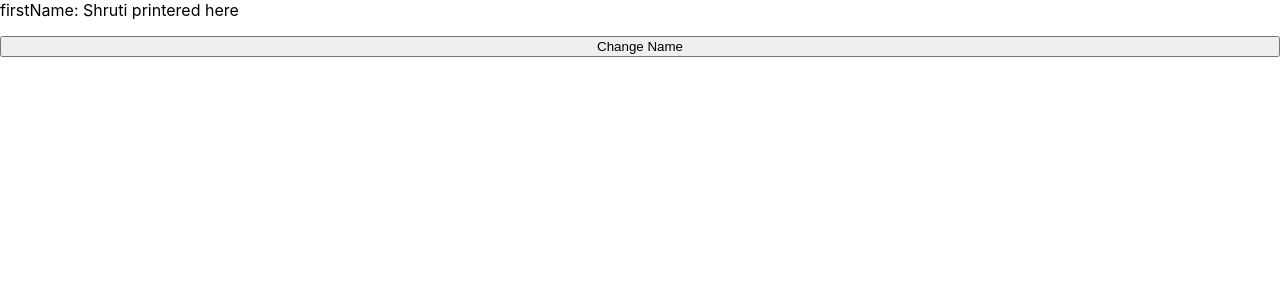
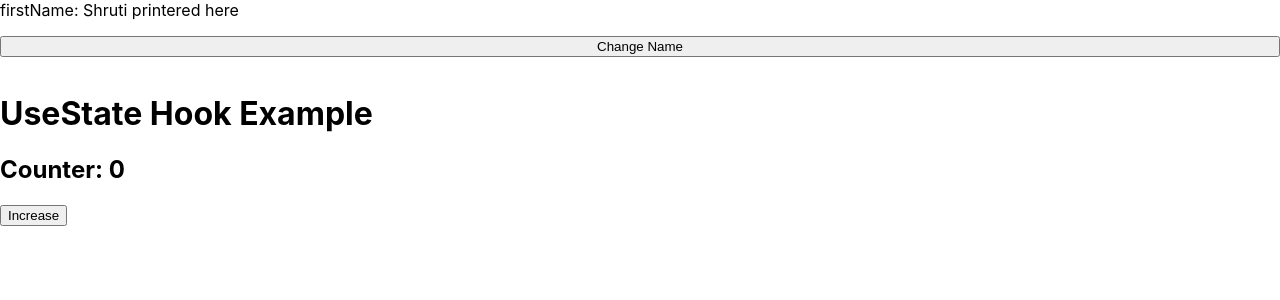
Before and after one commit to K-C-SANTU/shlud-learning-ui, a React (Create React App) app: page / in a window 1280 px wide. Shown: the top 300 px of the page. Built offline with nearby package versions, Linux system fonts and the light colour scheme.

Commit message:
UseStateHook Shrutis Example

```diff
--- a/src/App.js
+++ b/src/App.js
@@ -1,5 +1,7 @@
 import { Button, Stack } from "@mui/material";
 import UseStateHook from "./ReactHooks/UseState.hook";
+import Ushook from "./ReactHooks/UseState.hook1";
+
 // handling promisses
 let interval;
 const App = () => {
@@ -32,7 +34,7 @@ const App = () => {
         testing
       </Button> */}
       <UseStateHook />
-
+      <Ushook />
     </Stack>
   );
 }
--- /dev/null
+++ b/src/ReactHooks/UseState.hook1.js
@@ -0,0 +1,20 @@
+import React, { useState }from "react"
+
+const Ushook =() => {
+    const array = useState(0);
+    const counter = array[0]
+    const setCounter = array[1]
+
+    function increaseCounter(){
+        setCounter(counter + 1)
+    }
+    console.log(array);
+    return (
+        <div>
+            <h1>UseState Hook Example</h1>
+            <h2>Counter: {counter}</h2>
+            <button onClick={increaseCounter}>Increase</button>
+        </div>
+    )
+}
+export default Ushook
```
